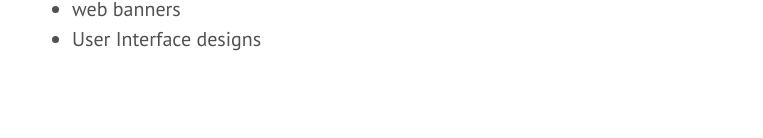
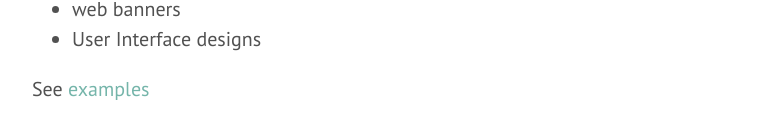
Before and after one commit to ankakulka/blog, a plain HTML site: page about/index.html in a window 1280 px wide. Shown: the part 2202-2340 px from the top of the page, without its empty margins (428-1191 px from the left). Drawn offline with Linux system fonts and the light colour scheme.

```diff
--- a/about/index.html
+++ b/about/index.html
@@ -121,7 +121,7 @@
 <li>web banners</li>
 <li>User Interface designs</li>
 </ul>
-
+<p> See <a href="https://www.behance.net/annakul">examples</a></p>
 </div>
 
 
```
Also changed, not shown: apple-touch-icon-144-precomposed.png (deleted), dieZeit.PNG (deleted), favicon.png (deleted), ft.PNG (deleted), guardian-article.PNG (deleted), new-yorker-snip.png (deleted).
